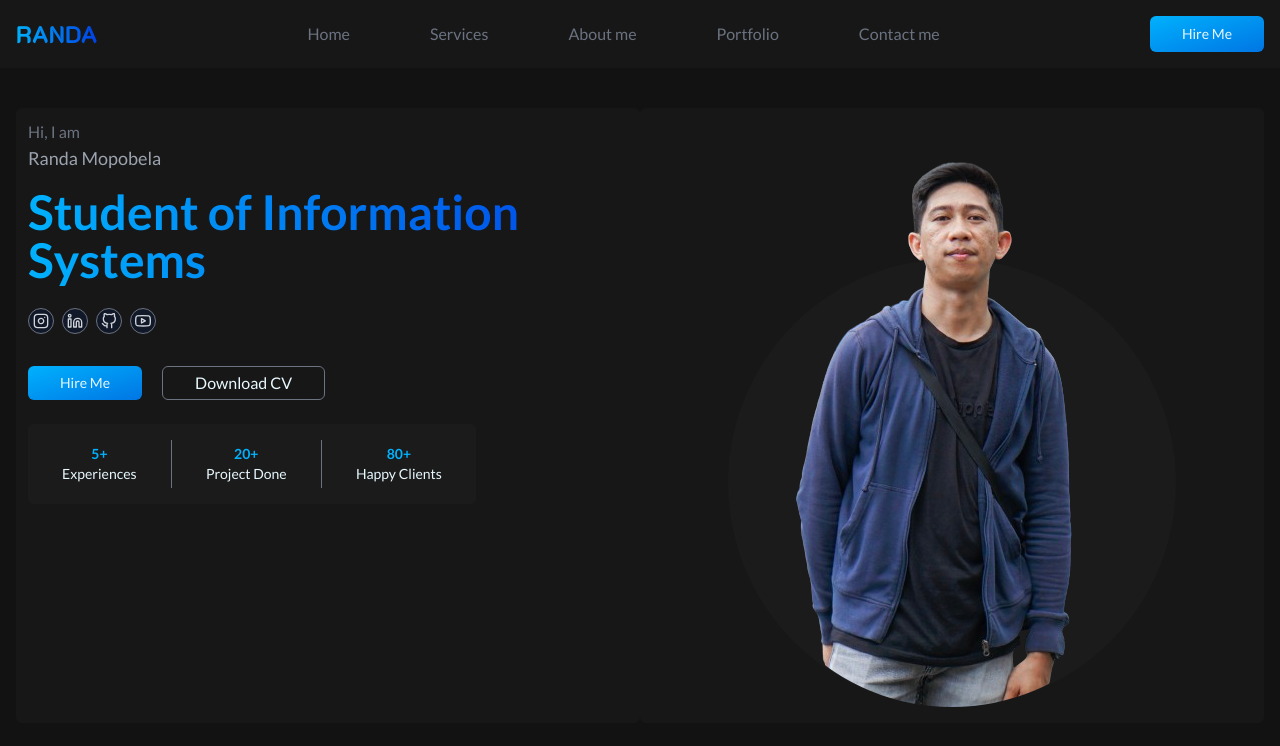
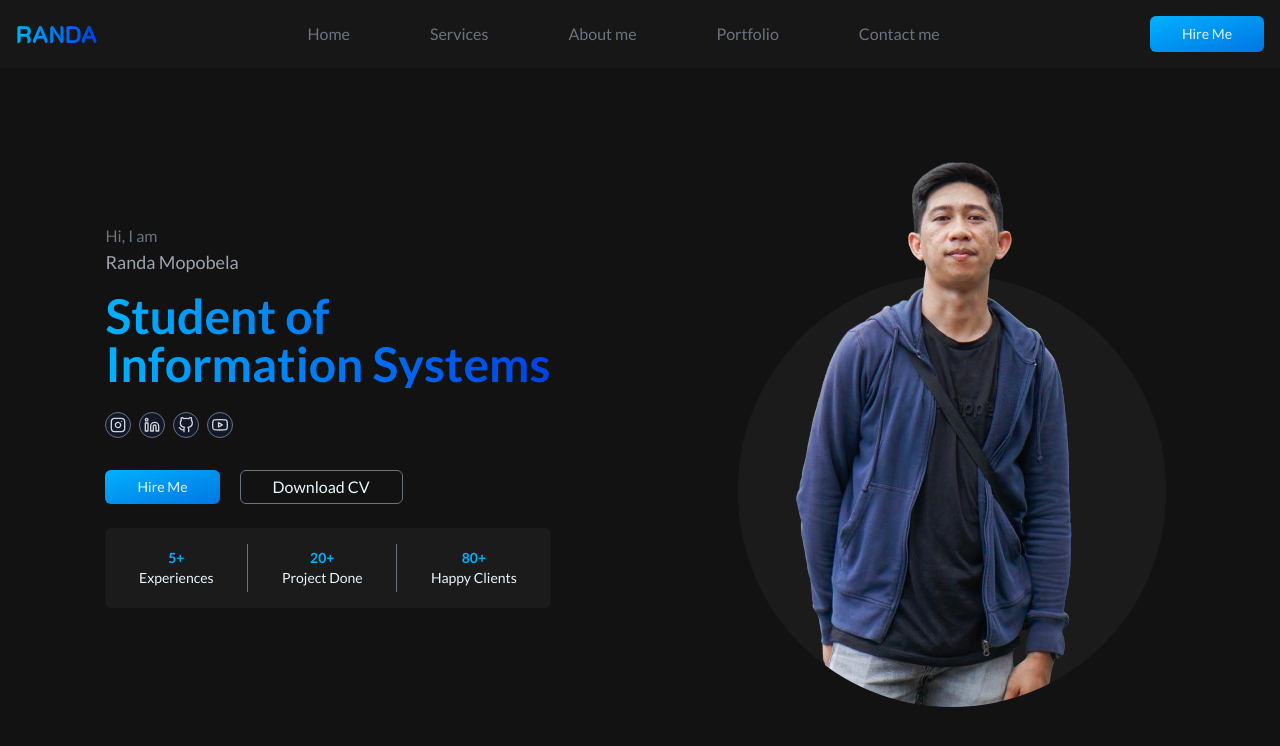
Before and after one commit to randamopobela/web-portfolio-tailwind, a website: page docs/index.html in a window 1280 px wide. Drawn offline with Linux system fonts and the light colour scheme.

Commit message:
fix height konten hero, ubah susunan folder

```diff
--- a/public/index.html
+++ b/docs/index.html
@@ -3,7 +3,7 @@
 <head>
     <meta charset="UTF-8">
     <meta name="viewport" content="width=device-width, initial-scale=1.0">
-    <link rel="stylesheet" href="./output.css">
+    <link rel="stylesheet" href="../public/output.css">
     <title>Randa Mopobela</title>
 </head>
 <body class="bg-porto-bg">
@@ -42,7 +42,7 @@
 
                 <!-- Hire Me Button -->
                 <div>
-                    <button class="hidden md:flex bg-gradient-to-br from-normal to-normal-hover text-light text-sm font-lato px-8 py-2 rounded-md">Hire Me</button>
+                    <button class="hidden md:flex bg-gradient-to-br from-normal to-normal-hover text-light text-sm font-lato px-8 py-2 rounded-md hover:scale-105">Hire Me</button>
                 </div>
             </div>
 
@@ -63,15 +63,22 @@
     </header>
 
     <main class="px-4 pt-4 font-lato">
-        <!-- HERO -->
-        <section class="py-6 flex flex-wrap">
-            <div class="container p-3 rounded-md bg-content-bg lg:w-1/2">
+        <!-- HERO SECTION -->
+        <section class="py-6 flex flex-wrap lg:justify-center items-stretch h-auto">
+            <!-- Container Kiri -->
+            <div class="container p-3 rounded-md lg:w-1/2 flex flex-col justify-center items-center">
                 <div class="flex-col">
                     <h2 class="text-gray-500 ">Hi, I am</h2>
 
                     <h1 class="text-gray-400 text-lg">Randa Mopobela</h1>
 
-                    <h2 class="py-4 text-gradient text-5xl text-wrap font-semibold">Student of Information Systems</h2>
+                    <!-- Cadangan -->
+                    <!-- <h2 class="py-4 text-gradient text-5xl text-wrap font-semibold">Student of Information Systems</h2> -->
+
+                    <div class="py-4">
+                        <h2 class="text-gradient text-5xl text-wrap font-semibold">Student of</h2>
+                        <h2 class="text-gradient text-5xl text-wrap font-semibold">Information Systems</h2>
+                    </div>
 
                     <!-- Social Media Button -->
                     <div class="py-2">
@@ -110,7 +117,7 @@
                     </div>
 
                     <!-- Experience Tab -->
-                    <div class="py-4 flex place-content-evenly justify-center items-center max-w-md bg-porto-darker rounded-md">
+                    <div class="py-4 flex place-content-evenly justify-center max-w-md bg-porto-darker rounded-md">
                         <div class="px-4 py-1 text-center flex-auto">
                             <h3 class="text-normal font-semibold text-sm">5+</h3>
                             <p class="text-light text-sm">Experiences</p>
@@ -129,11 +136,12 @@
                 </div>
             </div>
 
-            <div class="container p-3 py-4 rounded-md bg-content-bg lg:w-1/2">
+            <!-- Container Kanan -->
+            <div class="container p-3 py-4 rounded-md lg:w-1/2 flex justify-center items-center">
                 <div class="relative flex justify-center">
                     <!-- Background Circle -->
                     <div class="absolute inset-0 flex justify-center items-end">
-                        <div class="w-[448px] h-[448px] bg-porto-darker rounded-full"></div>
+                        <div class="w-[348px] h-[348px] bg-porto-darker rounded-full sm:w-[432px] sm:h-[432px]"></div>
                     </div>
 
                     <!-- Gambar Profil -->
@@ -146,17 +154,17 @@
             </div>
         </section>
 
-        <!-- SERVICE -->
+        <!-- SERVICE SECTION -->
 
-        <!-- ABOUT ME -->
+        <!-- ABOUT ME SECTION -->
 
-        <!-- PORTFOLIO -->
+        <!-- PORTFOLIO SECTION -->
 
-        <!-- CONTACT ME -->
+        <!-- CONTACT ME SECTION -->
     </main>
 
     <footer></footer>
 
-    <script src="../src/index.js"></script>
+    <script src="index.js"></script>
 </body>
 </html>
--- a/tailwind.config.js
+++ b/tailwind.config.js
@@ -1,6 +1,6 @@
 /** @type {import('tailwindcss').Config} */
 module.exports = {
-content: ["./public/**/*.{html,js}"],
+content: ["./docs/**/*.{html,js}"],
 theme: {
     extend: {
         container: {
```
Also changed, not shown: docs/index.js (renamed from src/index.js), public/output.css.
